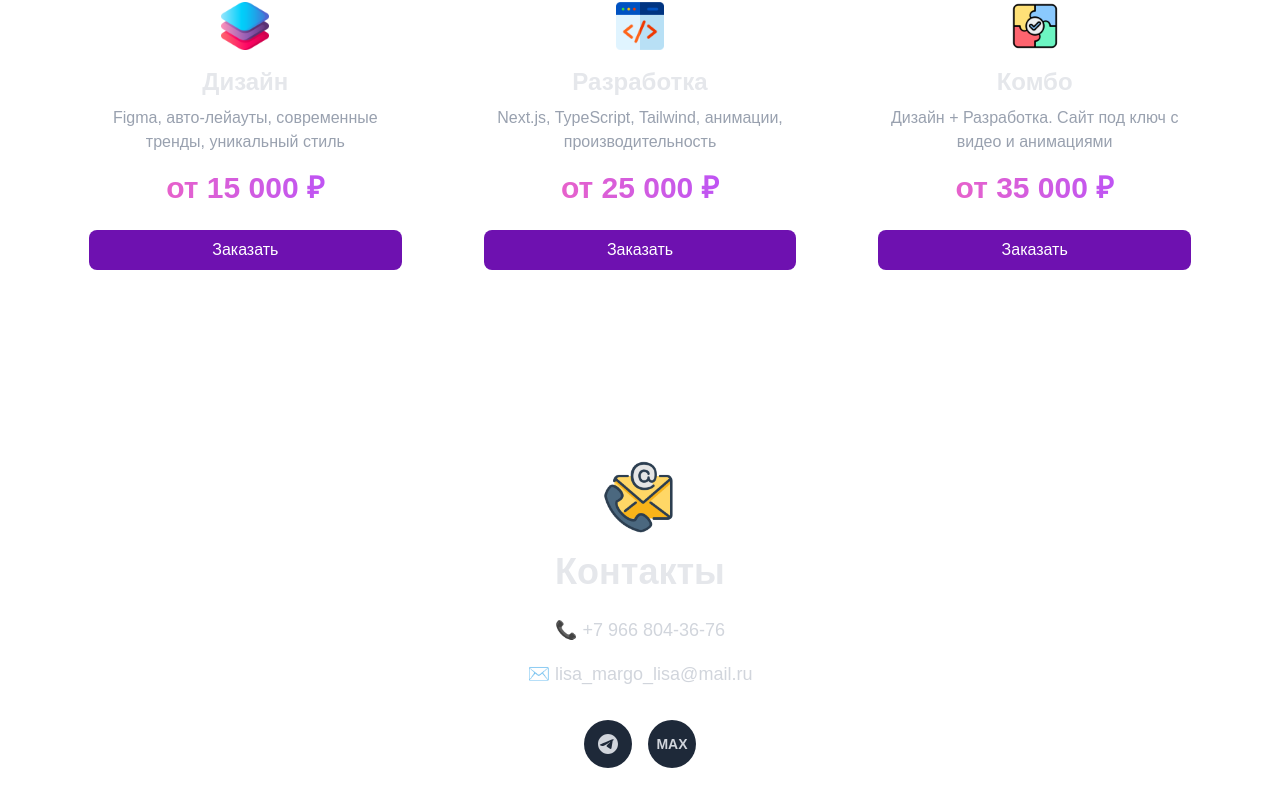
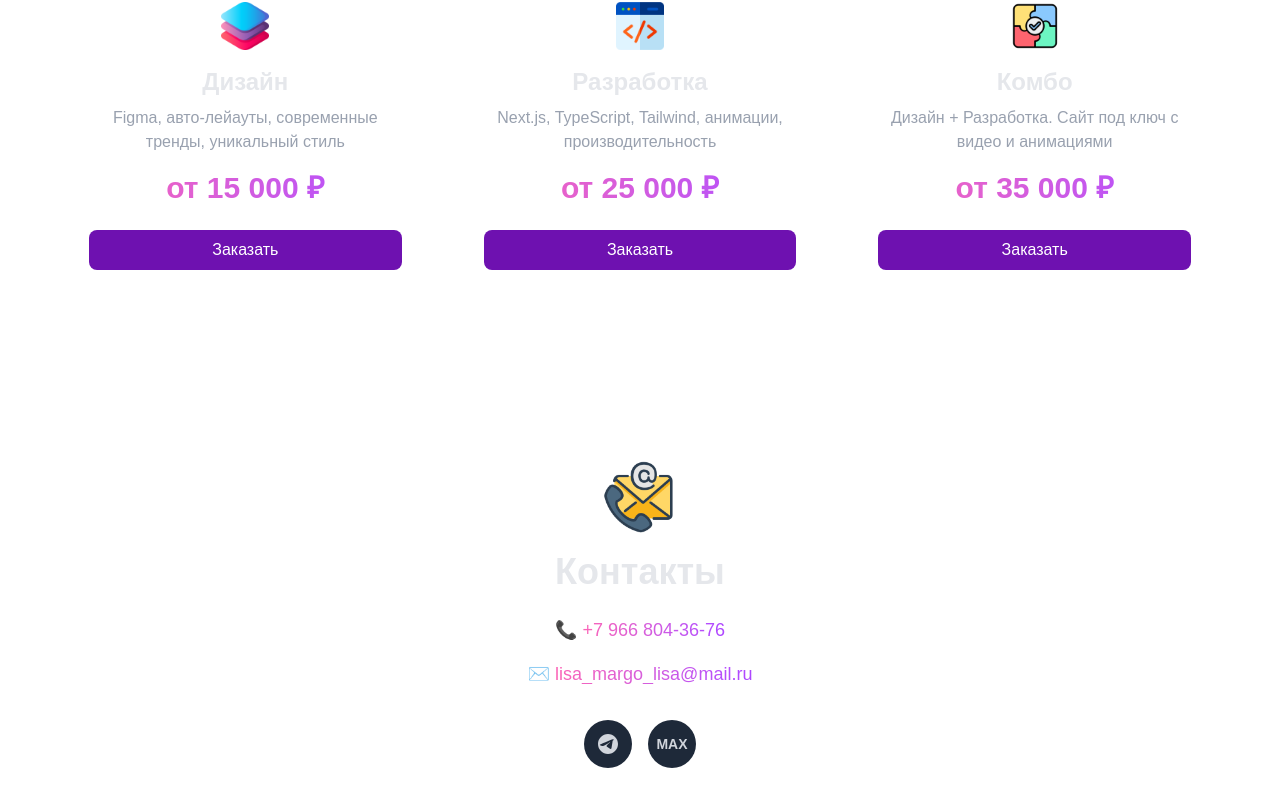
Before and after one commit to NoHead73/lisadesign, a Next.js app: page / in a window 1280 px wide. Shown: the part 1479-2286 px from the top of the page. Built offline with nearby package versions, Linux system fonts and the light colour scheme.

Commit message:
Телефон и email с градиентом и синим цветом при наведении

```diff
--- a/app/page.tsx
+++ b/app/page.tsx
@@ -96,8 +96,8 @@ export default function Home() {
                         <img src="/telephone.png" alt="Телефон" className="w-16 h-16 md:w-20 md:h-20 mx-auto mb-4" />
                         <h2 className="text-3xl md:text-4xl font-bold text-gray-200 mb-6">Контакты</h2>
                         <div className="space-y-4">
-                            <p className="text-gray-300 text-lg break-all">📞 <a href="tel:+79668043676" className="hover:text-pink-400 active:text-pink-300 transition-colors">+7 966 804-36-76</a></p>
-                            <p className="text-gray-300 text-lg break-all">✉️ <a href="mailto:lisa_margo_lisa@mail.ru" className="hover:text-pink-400 active:text-pink-300 transition-colors">lisa_margo_lisa@mail.ru</a></p>
+                            <p className="text-gray-300 text-lg break-all">📞 <a href="tel:+79668043676" className="bg-gradient-to-r from-pink-400 to-purple-500 bg-clip-text text-transparent hover:text-blue-400 transition-colors">+7 966 804-36-76</a></p>
+                            <p className="text-gray-300 text-lg break-all">✉️ <a href="mailto:lisa_margo_lisa@mail.ru" className="bg-gradient-to-r from-pink-400 to-purple-500 bg-clip-text text-transparent hover:text-blue-400 transition-colors">lisa_margo_lisa@mail.ru</a></p>
                             <div className="flex justify-center gap-4 pt-4">
                                 <a href="https://t.me/+79668043676" target="_blank" rel="noopener noreferrer" className="w-12 h-12 bg-gray-800 hover:bg-purple-700 active:bg-purple-600 rounded-full flex items-center justify-center transition-all duration-300 hover:scale-110 active:scale-95">
                                     <svg className="w-6 h-6 text-gray-300" fill="currentColor" viewBox="0 0 24 24"><path d="M12 2C6.48 2 2 6.48 2 12s4.48 10 10 10 10-4.48 10-10S17.52 2 12 2zm4.64 6.8c-.15 1.58-.8 5.42-1.13 7.19-.14.75-.42 1-.68 1.03-.58.05-1.02-.38-1.58-.75-.88-.6-1.38-.97-2.23-1.56-.99-.68-.35-1.06.22-1.67.15-.15 2.71-2.48 2.76-2.69.01-.03.01-.14-.07-.19-.08-.06-.2-.04-.28-.02-.11.02-1.85 1.18-5.23 3.47-.5.34-.94.51-1.34.5-.44-.01-1.28-.25-1.91-.45-.77-.25-1.38-.38-1.33-.81.03-.23.34-.46.95-.7 3.73-1.62 6.22-2.69 7.47-3.21 3.56-1.49 4.3-1.75 4.78-1.76.11 0 .35.03.51.2.13.15.17.35.18.45.01.04-.01.16-.03.25z"/></svg>
```
